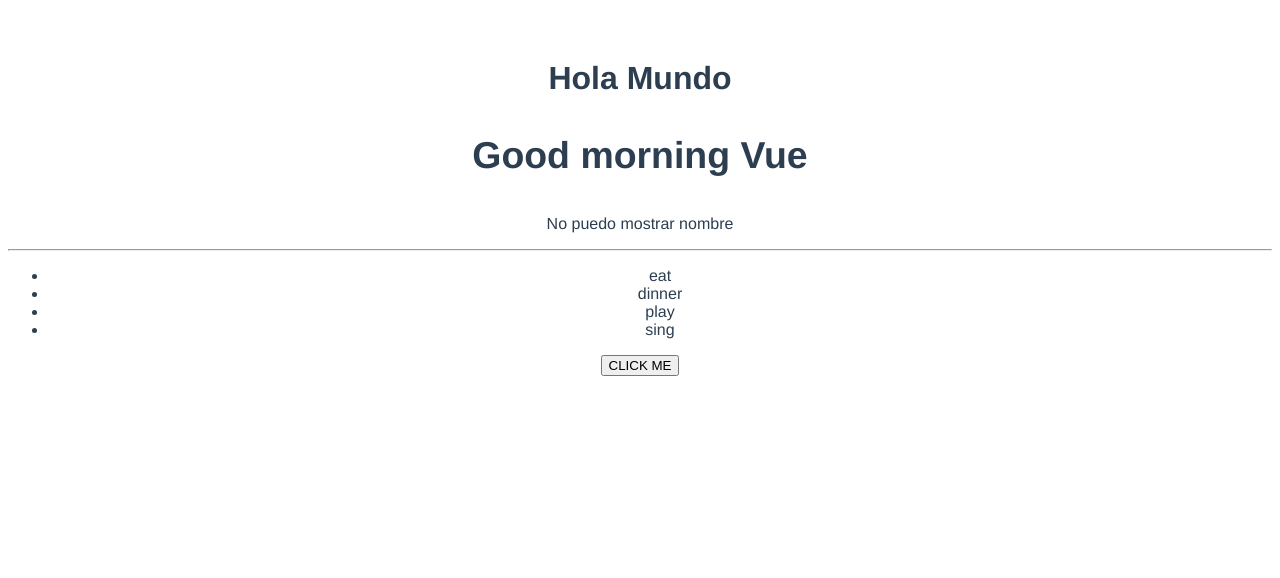
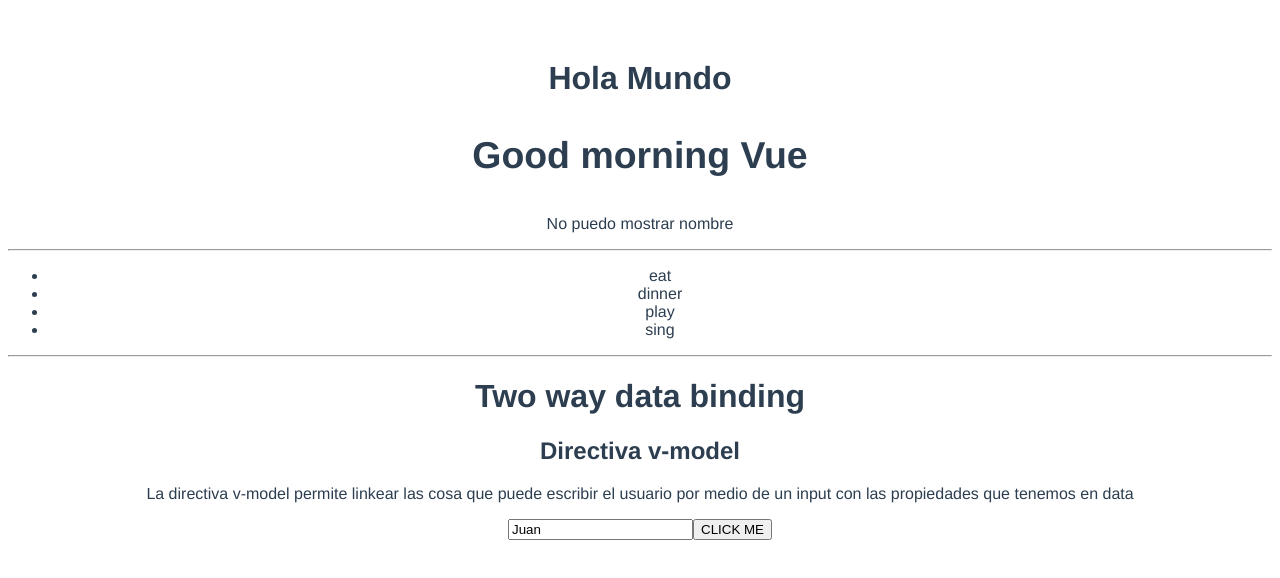
Before and after one commit to jorgechauxjr/practice-vuejs, a Vue app in the folder my-project/: page / in a window 1280 px wide. Shown: the top 578 px of the page. Built offline with nearby package versions, Linux system fonts and the light colour scheme.

Commit message:
Add directive v-model para conectar dato tipeado por usuario en Test.vue

```diff
--- a/my-project/src/components/Test.vue
+++ b/my-project/src/components/Test.vue
@@ -18,6 +18,12 @@
       </li>
     </ul>
 
+    <hr>
+    <h1>Two way data binding</h1>
+    <h2>Directiva v-model</h2>
+    <p>La directiva v-model permite linkear las cosa que puede escribir el usuario por medio de un input con las propiedades que tenemos en data
+</p>
+    <input type="text" v-model="user.name">
 
     <button type="button"
       v-on:click="saludar(user.name)">
```
